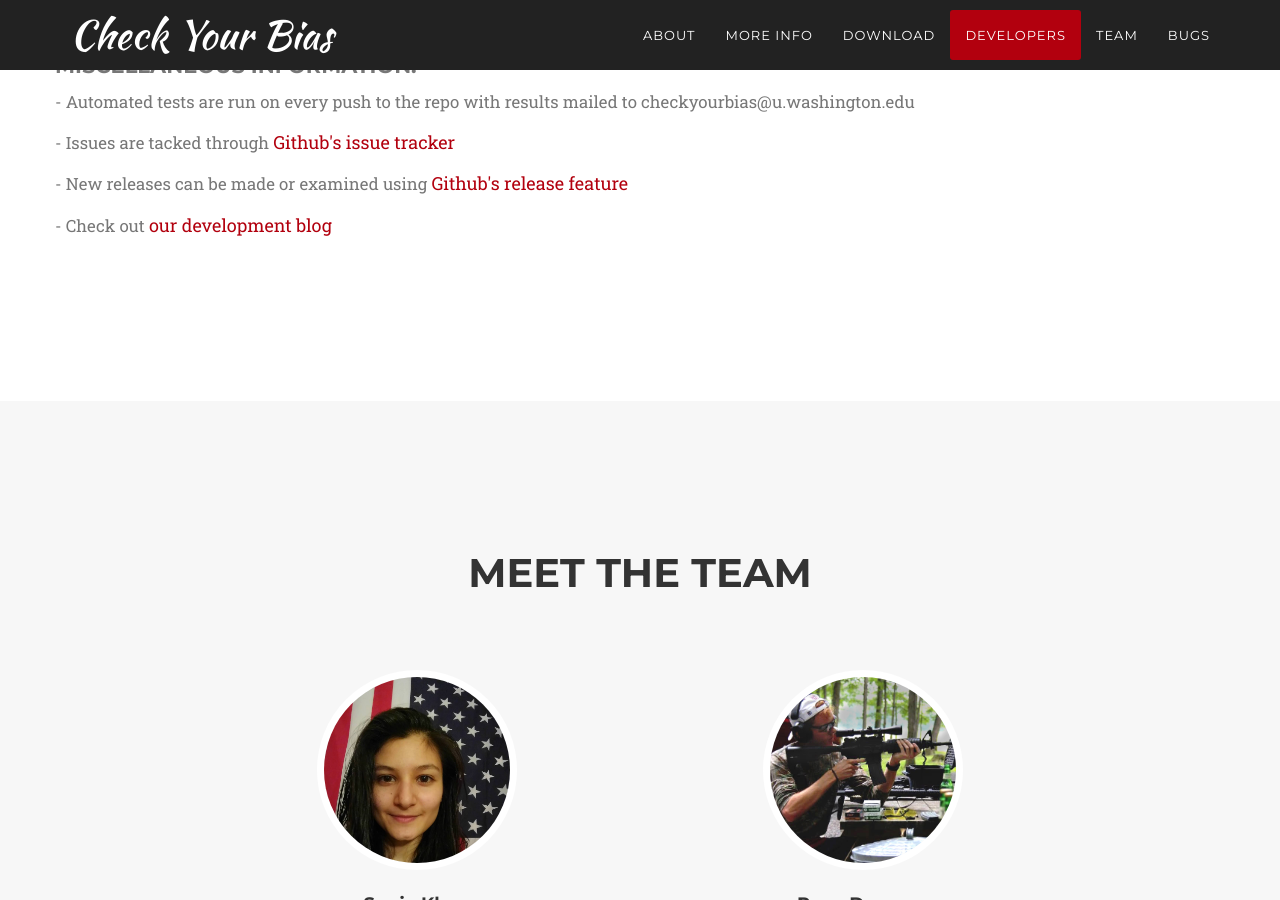
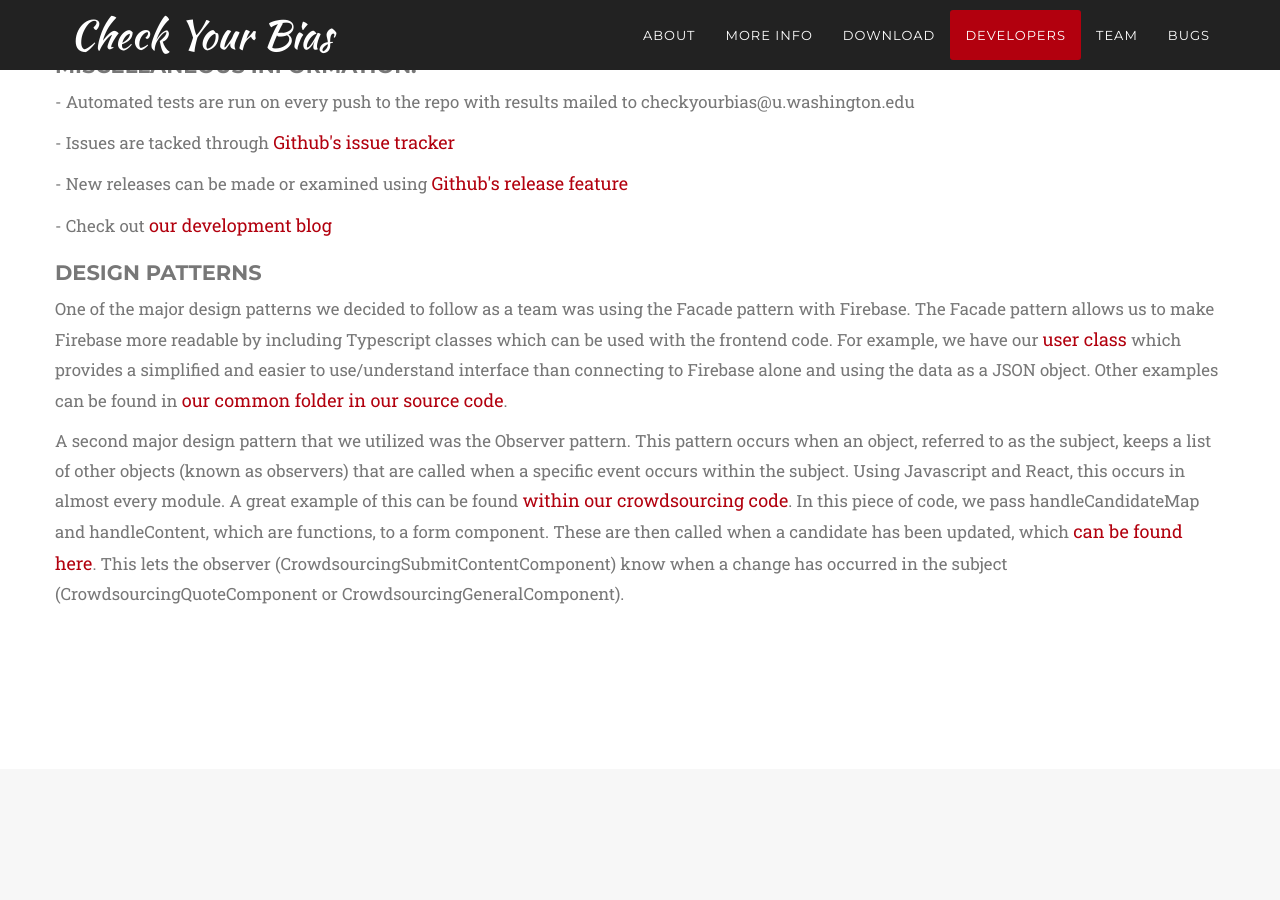
Before and after one commit to aaronnech/CheckYourBias, a Jekyll site: the page product_website/index.html, which Jekyll copies as it is, in a window 1280 px wide and 900 px high, scrolled down 3906 px. Built offline with Jekyll 4.4.1, drawn with Linux system fonts in a browser that asks for light colours; nearby versions of some CDN libraries; some web fonts are replaced.

Commit message:
Added text describing the design patterns on the product web page

```diff
--- a/product_website/index.html
+++ b/product_website/index.html
@@ -242,6 +242,10 @@
                 <p class="text-muted" style="font-size: 1.2em">- Issues are tacked through <a href="https://github.com/aaronnech/CheckYourBias/issues">Github's issue tracker</a></p>
                 <p class="text-muted" style="font-size: 1.2em">- New releases can be made or examined using <a href="https://github.com/aaronnech/CheckYourBias/releases/">Github's release feature</a></p>
                 <p class="text-muted" style="font-size: 1.2em">- Check out <a href="https://aaronnech.github.io/CheckYourBias/">our development blog</a></p>
+
+                <h2 class="text-muted" style="font-size: 1.5em">Design Patterns</h2>
+                <p class="text-muted" style="font-size: 1.2em">One of the major design patterns we decided to follow as a team was using the Facade pattern with Firebase. The Facade pattern allows us to make Firebase more readable by including Typescript classes which can be used with the frontend code. For example, we have our <a href="https://github.com/aaronnech/CheckYourBias/blob/master/src/common/User.ts">user class</a> which provides a simplified and easier to use/understand interface than connecting to Firebase alone and using the data as a JSON object. Other examples can be found in <a href="https://github.com/aaronnech/CheckYourBias/tree/master/src/common">our common folder in our source code</a>.</p>
+                <p class="text-muted" style="font-size: 1.2em">A second major design pattern that we utilized was the Observer pattern. This pattern occurs when an object, referred to as the subject, keeps a list of other objects (known as observers) that are called when a specific event occurs within the subject. Using Javascript and React, this occurs in almost every module. A great example of this can be found <a href="https://github.com/aaronnech/CheckYourBias/blob/master/src/client/component/crowdsourcing/CrowdsourcingSubmitContentComponent.jsx#L169-L181">within our crowdsourcing code</a>. In this piece of code, we pass handleCandidateMap and handleContent, which are functions, to a form component. These are then called when a candidate has been updated, which <a href="https://github.com/aaronnech/CheckYourBias/blob/master/src/client/component/crowdsourcing/CrowdsourcingQuoteComponent.jsx#L43">can be found here</a>. This lets the observer (CrowdsourcingSubmitContentComponent) know when a change has occurred in the subject (CrowdsourcingQuoteComponent or CrowdsourcingGeneralComponent).</p>
             </div>
         </div>
     </section>
```
